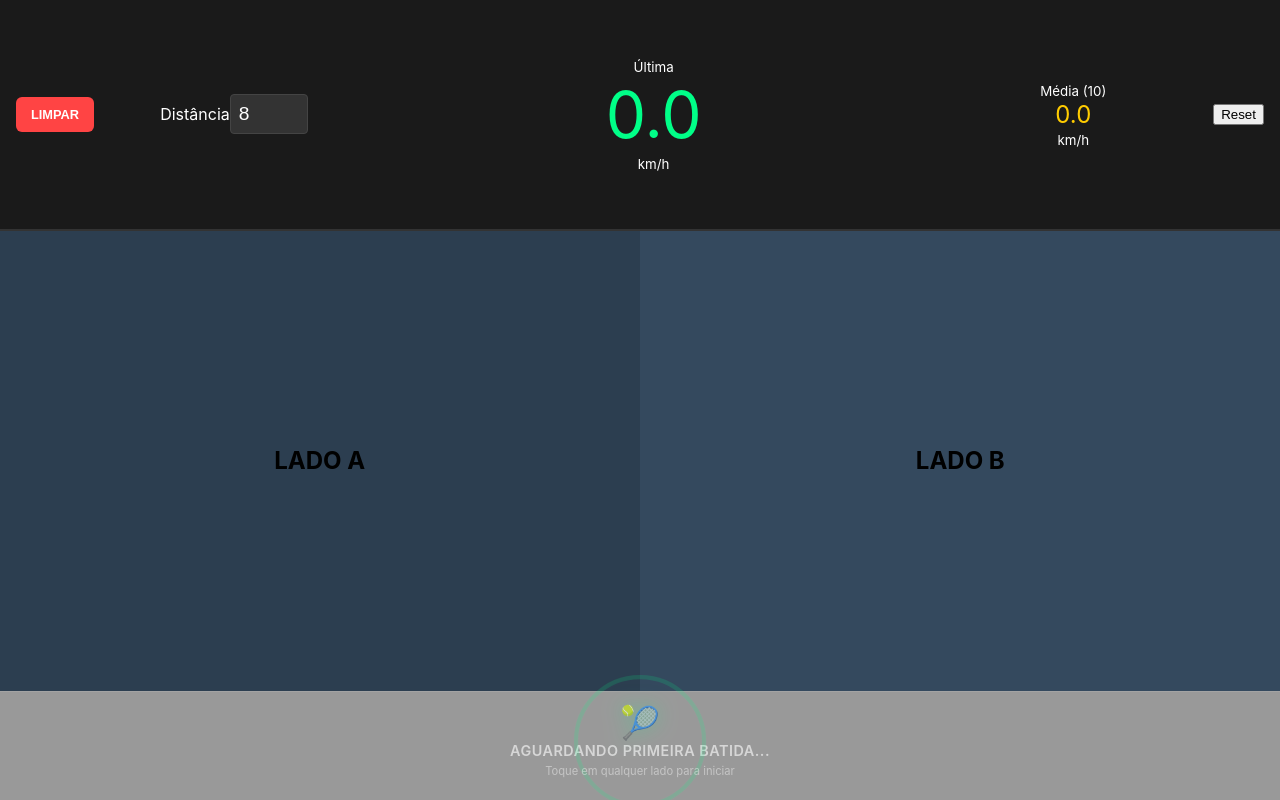
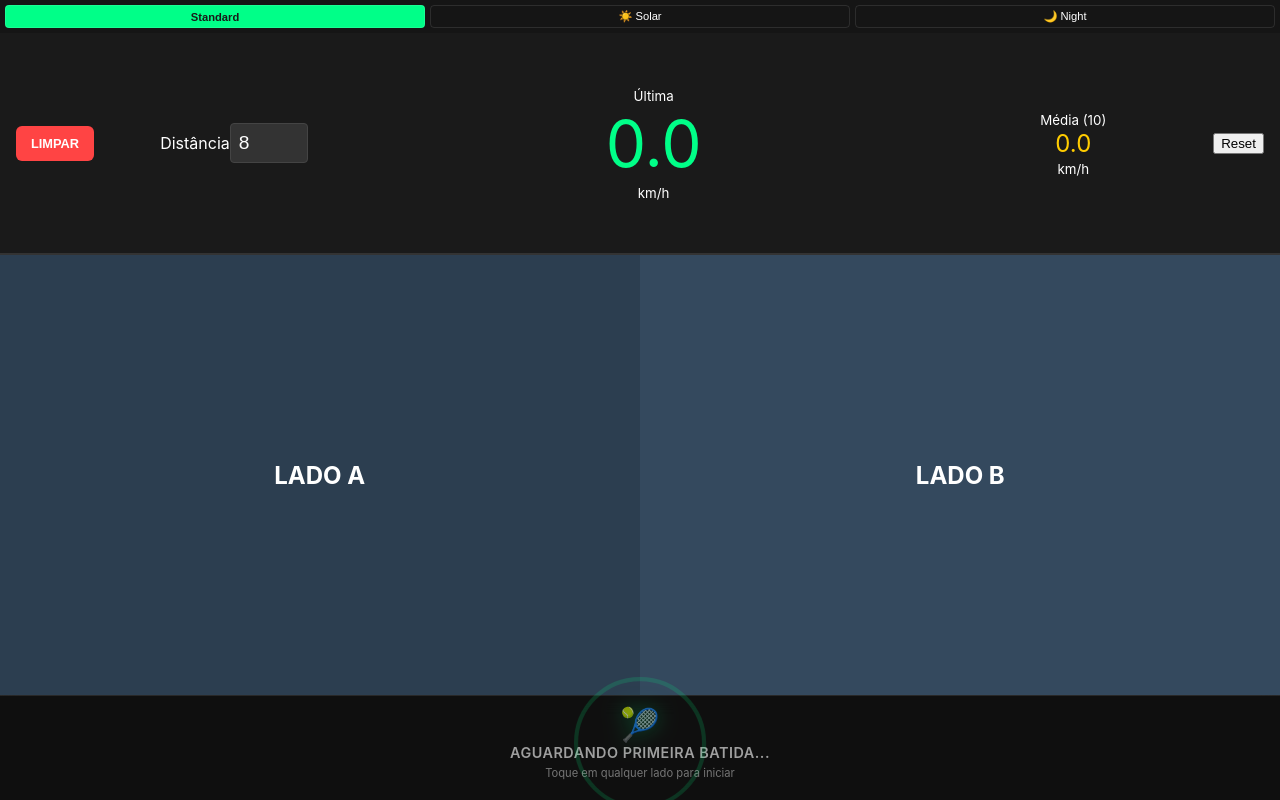
Before and after one commit to dowglasbarros/frescobol-timer, an Angular app: page / in a window 1280 px wide. Built offline with nearby package versions, Linux system fonts and the light colour scheme.

Commit message:
Feature: Adding day and night mode

```diff
--- a/src/app/frescobol-timer/frescobol-timer.html
+++ b/src/app/frescobol-timer/frescobol-timer.html
@@ -1,4 +1,10 @@
-<div class="container">
+<div class="container" [attr.data-theme]="theme()">
+  <nav class="theme-switcher">
+    <button (click)="setTheme('default')" [class.active]="theme() === 'default'">Standard</button>
+    <button (click)="setTheme('solar')" [class.active]="theme() === 'solar'">☀️ Solar</button>
+    <button (click)="setTheme('night')" [class.active]="theme() === 'night'">🌙 Night</button>
+  </nav>
+
   <header class="dashboard">
     <div class="actions">
       <button class="btn-reset" (click)="reset()">Limpar</button>
--- a/src/app/frescobol-timer/frescobol-timer.scss
+++ b/src/app/frescobol-timer/frescobol-timer.scss
@@ -215,3 +215,75 @@
     opacity: 0;
   }
 }
+
+:host {
+  // Variáveis Padrão (Default)
+  --bg-primary: #1a1a1a;
+  --bg-accent: #2c3e50;
+  --text-main: #ffffff;
+  --color-highlight: #00ff88;
+  --color-avg: #ffcc00;
+}
+
+[data-theme='solar'] {
+  --bg-primary: #ffffff;
+  --bg-accent: #eeeeee;
+  --text-main: #000000;
+  --color-highlight: #000000;
+  --color-avg: #000000;
+
+  .history-dot {
+    background: #000 !important;
+  }
+  .pulse-ring {
+    border-color: #000;
+  }
+}
+
+[data-theme='night'] {
+  --bg-primary: #000000;
+  --bg-accent: #111111;
+  --text-main: #4dffb8;
+  --color-highlight: #4dffb8;
+  --color-avg: #ffa500;
+}
+
+.container {
+  background-color: var(--bg-primary);
+  color: var(--text-main);
+  transition: all 0.2s ease-in-out;
+}
+
+.theme-switcher {
+  display: flex;
+  justify-content: center;
+  gap: 5px;
+  padding: 5px;
+  background: rgba(0, 0, 0, 0.2);
+
+  button {
+    flex: 1;
+    font-size: 0.7rem;
+    padding: 4px;
+    border: 1px solid rgba(255, 255, 255, 0.1);
+    background: transparent;
+    color: var(--text-main);
+    border-radius: 4px;
+
+    &.active {
+      background: var(--color-highlight);
+      color: var(--bg-primary);
+      font-weight: bold;
+    }
+  }
+}
+
+.value {
+  color: var(--color-highlight);
+}
+.avg {
+  color: var(--color-avg);
+}
+.zone.left {
+  background: var(--bg-accent);
+}
--- a/src/app/frescobol-timer/frescobol-timer.ts
+++ b/src/app/frescobol-timer/frescobol-timer.ts
@@ -12,6 +12,7 @@ import { FormsModule } from '@angular/forms';
 export class FrescobolTimer implements OnInit {
   distancia = signal<number>(8);
   lastTapTime = signal<number | null>(null);
+  theme = signal<'default' | 'solar' | 'night'>('default');
 
   // Histórico de velocidades em m/s
   historico = signal<number[]>([]);
@@ -33,6 +34,8 @@ export class FrescobolTimer implements OnInit {
 
   ngOnInit(): void {
     this.manterTelaAtiva();
+    const saved = localStorage.getItem('fresco-theme') as any;
+    if (saved) this.theme.set(saved);
   }
 
   async manterTelaAtiva() {
@@ -68,6 +71,13 @@ export class FrescobolTimer implements OnInit {
     this.lastTapTime.set(null);
   }
 
+  setTheme(newTheme: 'default' | 'solar' | 'night') {
+    this.theme.set(newTheme);
+
+    // Opcional: Salvar preferência no LocalStorage para o PWA lembrar depois
+    localStorage.setItem('fresco-theme', newTheme);
+  }
+
   exportarDados() {
     const dados = this.historico();
     if (dados.length === 0) return;
```
